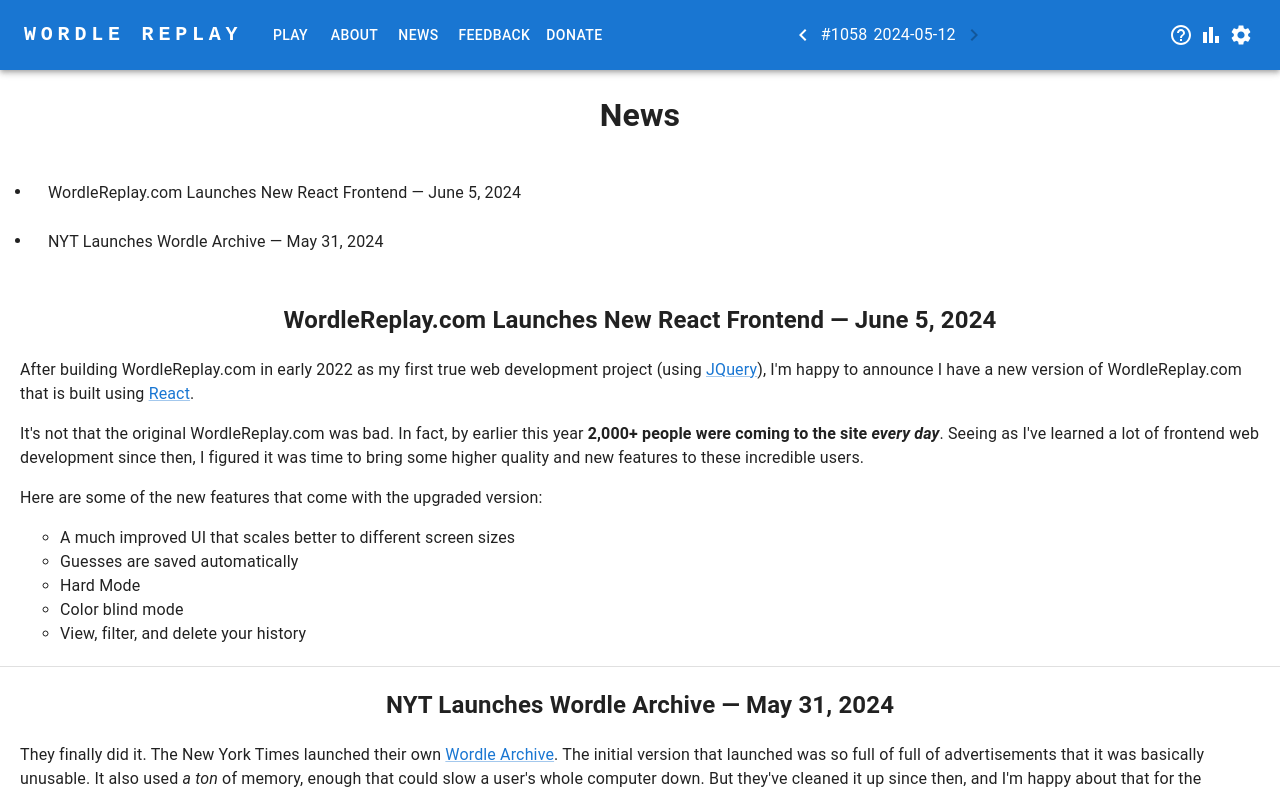
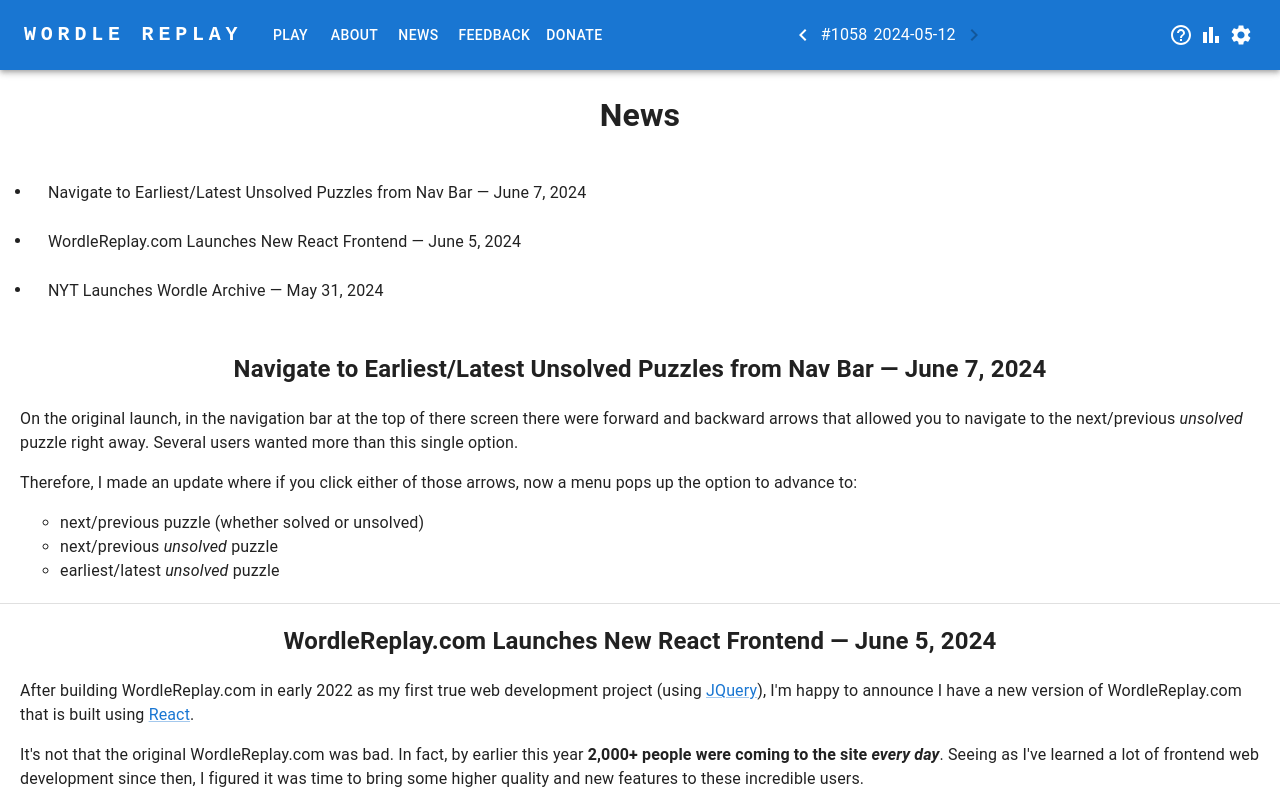
Before and after one commit to dougissi/wordle-replay-react, a React (Create React App) app: page /news in a window 1280 px wide. Shown: the top 793 px of the page. Built offline with nearby package versions, Linux system fonts and the light colour scheme.

Commit message:
deploy news about earliest/latest puzzle nav

```diff
--- /dev/null
+++ b/public/markdown/news/2024-06-07_arrow_buttons.md
@@ -0,0 +1,6 @@
+On the original launch, in the navigation bar at the top of there screen there were forward and backward arrows that allowed you to navigate to the next/previous _unsolved_ puzzle right away. Several users wanted more than this single option.
+
+Therefore, I made an update where if you click either of those arrows, now a menu pops up the option to advance to:
+* next/previous puzzle (whether solved or unsolved)
+* next/previous _unsolved_ puzzle
+* earliest/latest _unsolved_ puzzle
--- a/src/constants.js
+++ b/src/constants.js
@@ -72,6 +72,12 @@
 // posts will appear on page in the order given in the array
 export const newsPosts = [
     {
+        id: 3,
+        date: "2024-06-07",
+        title: "Navigate to Earliest/Latest Unsolved Puzzles from Nav Bar",
+        fileName: "2024-06-07_arrow_buttons.md"
+    },
+    {
         id: 2,
         date: "2024-06-05",
         title: "WordleReplay.com Launches New React Frontend",
```
Also changed, not shown: 9 other files (tests, documents, lock files or other folders).
